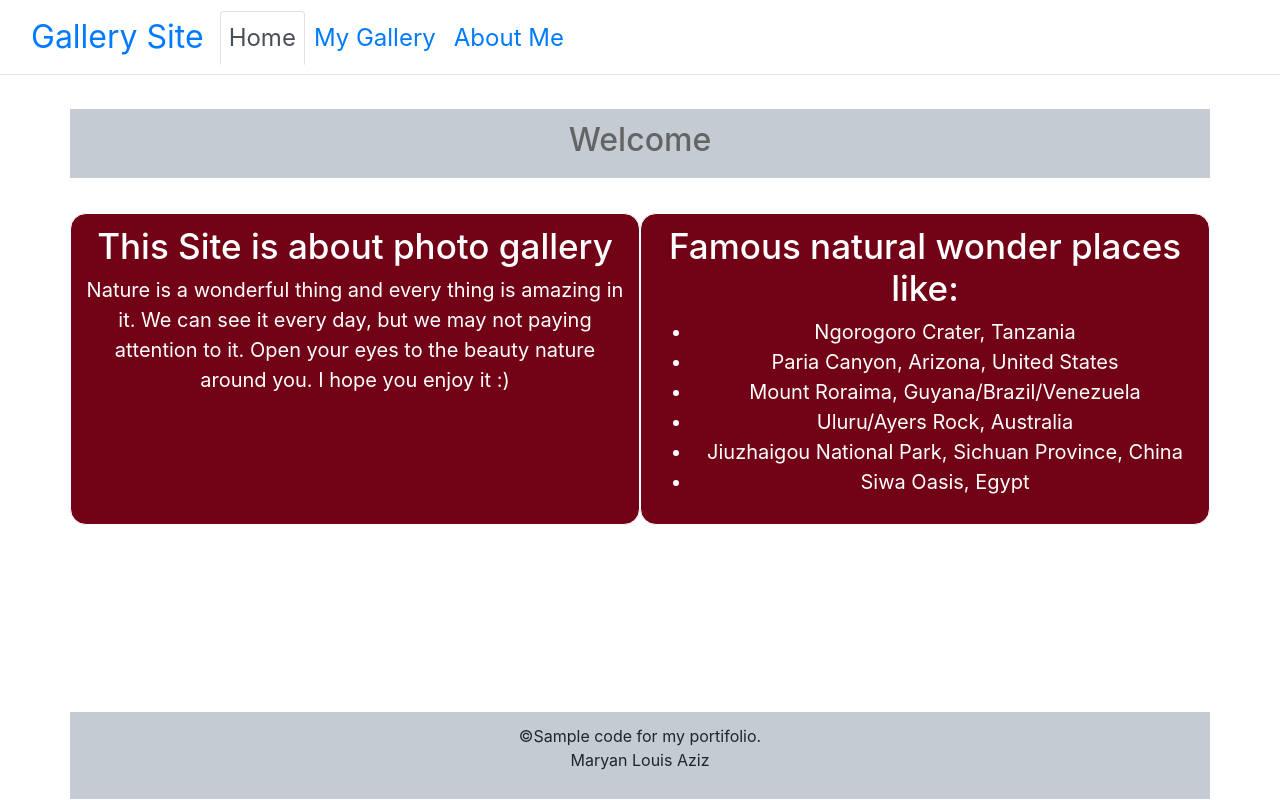
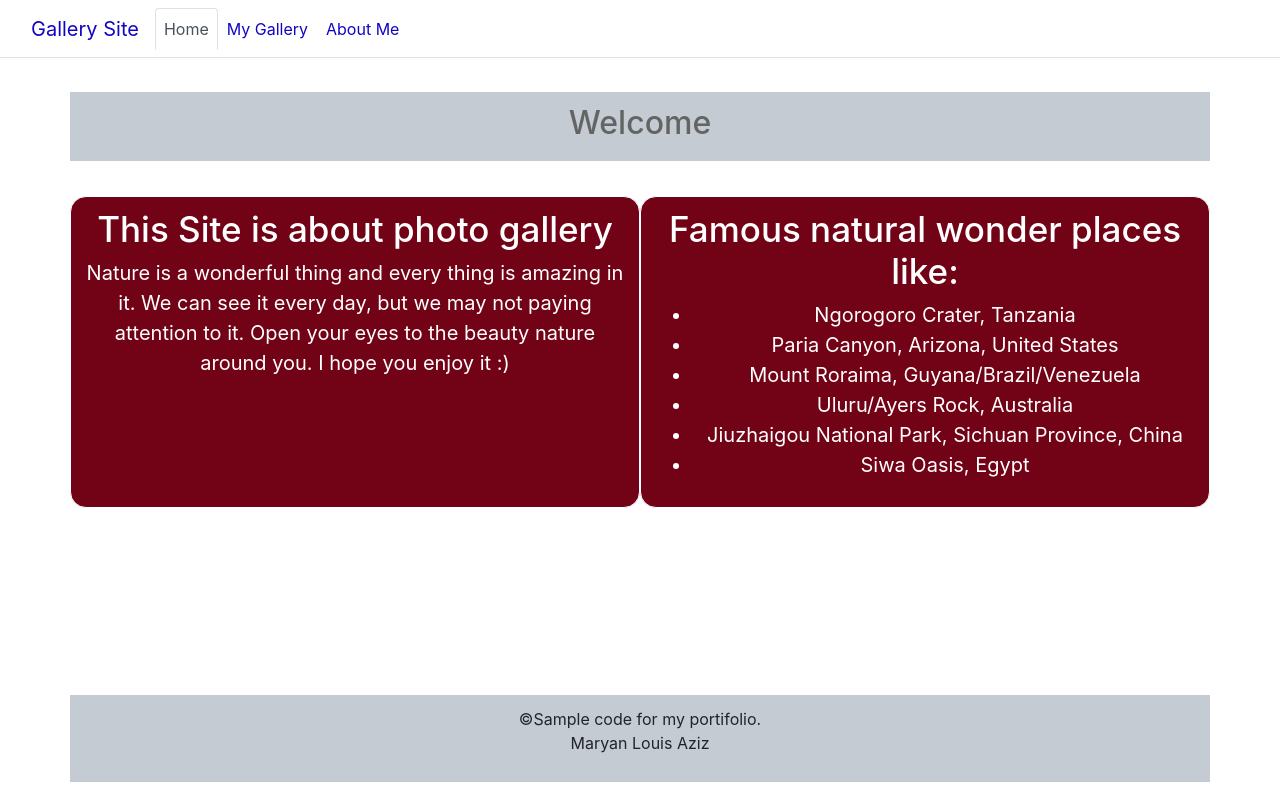
Before and after one commit to maryanlouis/maryanlouis.github.io, a plain HTML site: page index.html in a window 1280 px wide. Drawn offline with nearby package versions, Linux system fonts and the light colour scheme.

Commit message:
Update myStyle.css

```diff
--- a/CSS/myStyle.css
+++ b/CSS/myStyle.css
@@ -57,10 +57,6 @@ footer p{
 	display: none;
 }
 
-.navbar-brand{
-	font-size: 200%;
+.navbar-brand, .nav-link{
+	color: #1304c5;
 }
-
-.nav-link{
-	font-size: 150%;
-}
```
